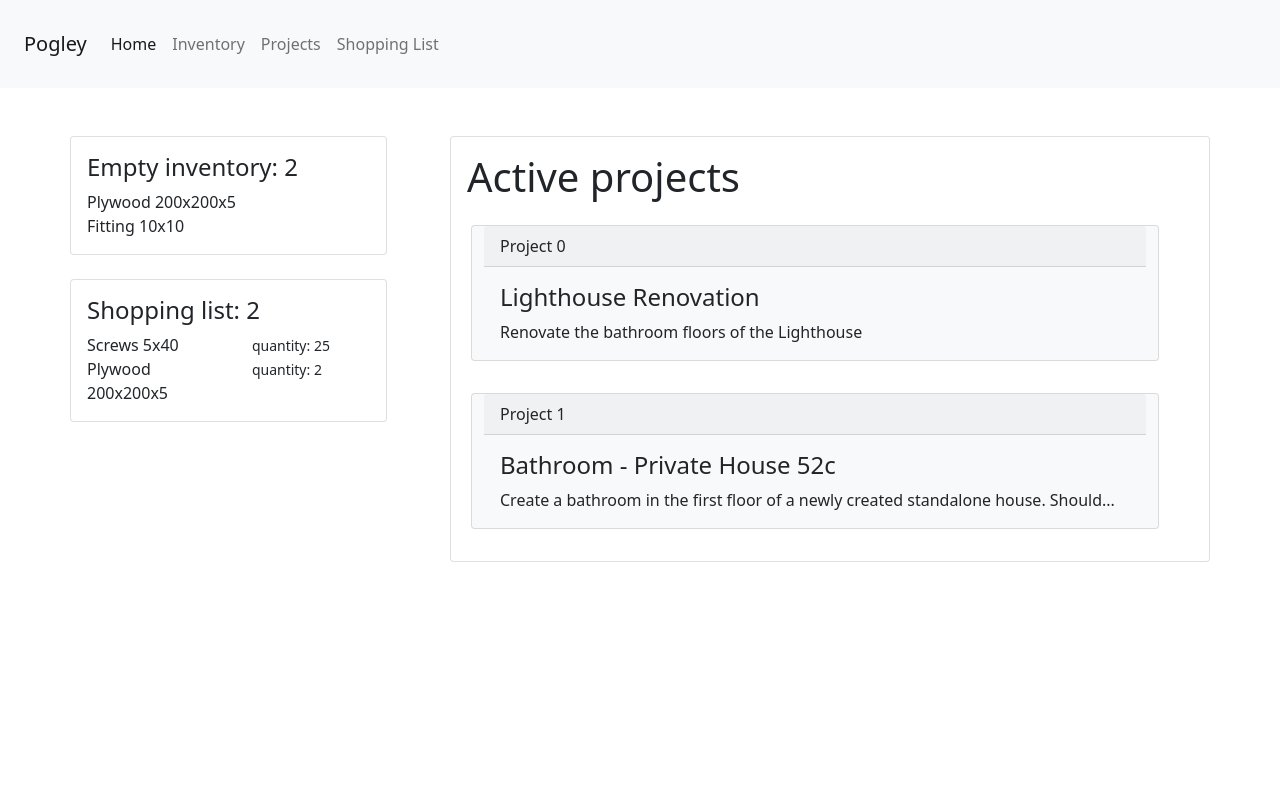
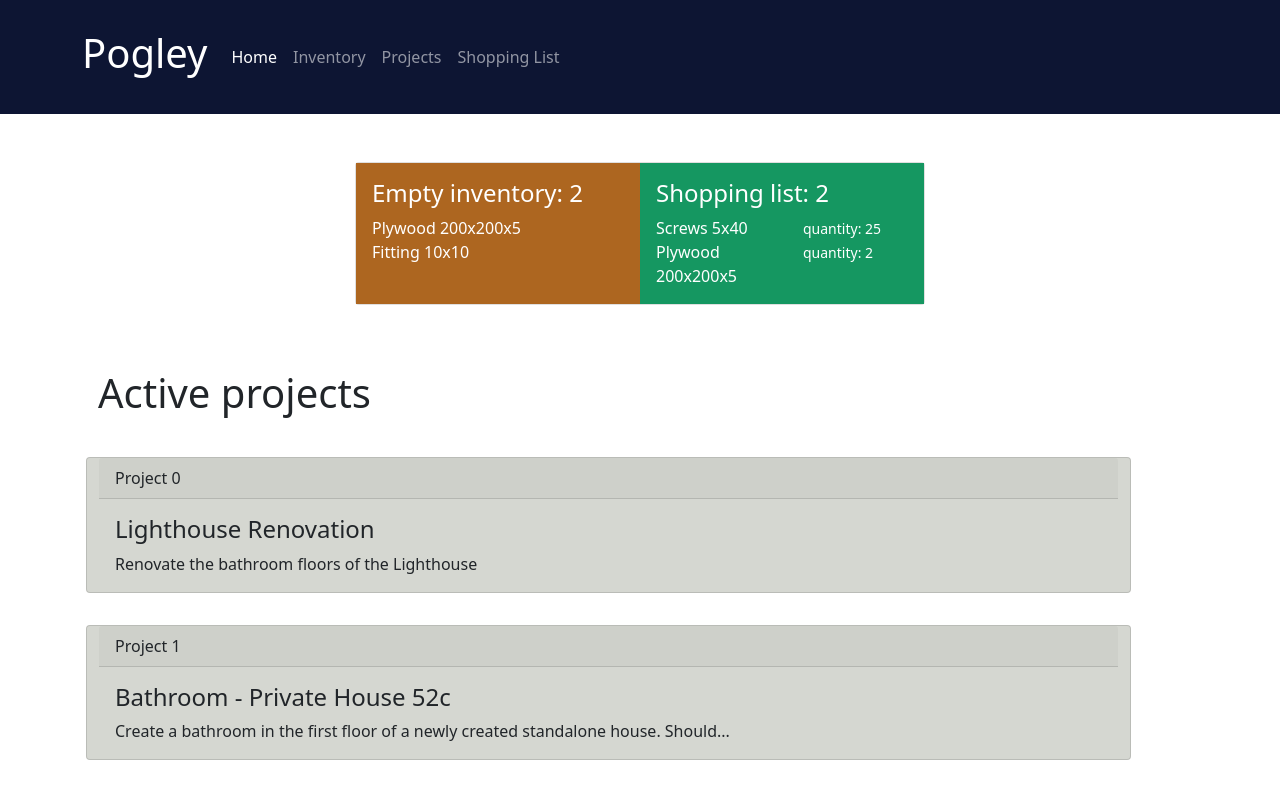
Before and after one commit to mihanovak1024/pogley-angular, an Angular app: page / in a window 1280 px wide. Built offline with nearby package versions, Linux system fonts and the light colour scheme.

Commit message:
Add custom bootstrap theme

```diff
--- a/angular.json
+++ b/angular.json
@@ -8,6 +8,9 @@
       "schematics": {
         "@schematics/angular:application": {
           "strict": true
+        },
+        "@schematics/angular:component": {
+          "style": "scss"
         }
       },
       "root": "",
@@ -27,8 +30,7 @@
               "src/assets"
             ],
             "styles": [
-              "node_modules/bootstrap/dist/css/bootstrap.min.css",
-              "src/styles.css"
+              "src/styles.scss"
             ],
             "scripts": []
           },
@@ -95,7 +97,7 @@
               "src/assets"
             ],
             "styles": [
-              "src/styles.css"
+              "src/styles.scss"
             ],
             "scripts": []
           }
--- a/src/app/core/home/home.component.html
+++ b/src/app/core/home/home.component.html
@@ -1,26 +1,26 @@
+<section>
   <div class="container">
     <div class="row">
-    <div class="col-md-4">
+      <div class="col-md-6 m-auto card">
         <div class="row">
-        <div class="col-md-10 card p-3">
+          <div class="col-md-6 p-3 bg-secondary text-white">
             <h4>Empty inventory: {{ getEmptyInventoryItems().length }}</h4>
-          <div style="overflow-y: auto; max-height: 10rem;" >
+            <div style="overflow-y: auto; max-height: 10rem">
               <div *ngFor="let item of getEmptyInventoryItems()">
                 {{ item.name }}
               </div>
             </div>
           </div>
-      </div>
-      <br />
-      <div class="row">
-        <div class="col-md-10 card p-3">
+          <div class="col-md-6 p-3 bg-success text-white">
             <h4>Shopping list: {{ getShoppingListItems().length }}</h4>
-          <div style="overflow-y: auto; max-height: 10rem;">
+            <div style="overflow-y: auto; max-height: 10rem">
               <div *ngFor="let item of getShoppingListItems()">
-              <div class="row" style="width: 100%;">
+                <div class="row" style="width: 100%">
                   <div class="col-md-7">{{ item.name }}</div>
                   <div class="col-md-5">
-                  <small> quantity: {{ item.quantityInfo.shoppingList }}</small>
+                    <small>
+                      quantity: {{ item.quantityInfo.shoppingList }}</small
+                    >
                   </div>
                 </div>
               </div>
@@ -28,12 +28,16 @@
           </div>
         </div>
       </div>
-    <div class="col-md-8 card p-3">
-      <h1>Active projects</h1>
+    </div>
+  </div>
+</section>
+
+<section class="mt-5">
+  <div class="container">
+    <h1 class="p-3">Active projects</h1>
     <app-project-short
       *ngFor="let project of projectData.projects"
       [project]="project"
     ></app-project-short>
   </div>
-  </div>
-</div>
+</section>
--- a/src/app/header/header.component.html
+++ b/src/app/header/header.component.html
@@ -1,5 +1,6 @@
-<nav class="navbar navbar-expand-lg navbar-light bg-light p-4 mb-5">
-  <a class="navbar-brand" href="#">Pogley</a>
+<nav class="navbar navbar-expand-lg navbar-dark bg-dark p-4 mb-5">
+  <div class="container">
+    <a class="navbar-brand" href="#"><h1>Pogley</h1></a>
 
     <div class="collapse navbar-collapse">
       <ul class="navbar-nav mr-auto">
@@ -9,4 +10,5 @@
         <li class="nav-item"><a class="nav-link" href="#">Shopping List</a></li>
       </ul>
     </div>
+  </div>
 </nav>
--- a/src/styles.css
+++ /dev/null
@@ -1 +0,0 @@
-/* You can add global styles to this file, and also import other style files */
--- /dev/null
+++ b/src/styles.scss
@@ -0,0 +1,15 @@
+/* You can add global styles to this file, and also import other style files */
+$white: #ffffff;
+
+$theme-colors: (
+    "light":      #d5d7d1,
+    "dark":       #0d1533,
+    "primary":    #3f3642,
+    "secondary":  #ad6620,
+    "info":       #417f3f,
+    "success":    #159761,
+    "warning":    #d8ca17,
+    "danger":     #e3300a,
+);
+
+@import '../node_modules/bootstrap/scss/bootstrap';
```
Lines whose indentation alone changed are shown as unchanged.
